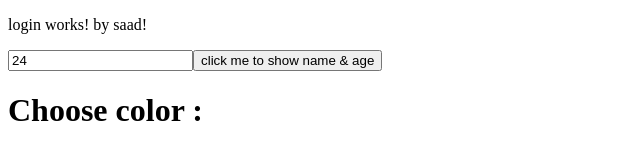
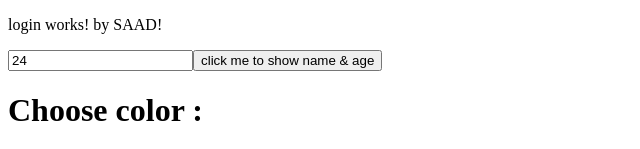
Before and after one commit to S-MW/MyFirstAngularApp, an Angular app: page / in a window 1280 px wide. Shown: the top 149 px of the page, without its empty margins (0-640 px from the left). Built offline with nearby package versions, Linux system fonts and the light colour scheme.

Commit message:
Pipes () uppercase

```diff
--- a/src/app/login/login.component.html
+++ b/src/app/login/login.component.html
@@ -1,4 +1,4 @@
-<p>login works! by {{loginName}}</p>
+<p>login works! by {{loginName | uppercase }}</p>
 
 <input type="number" [value]="age">
 
```
